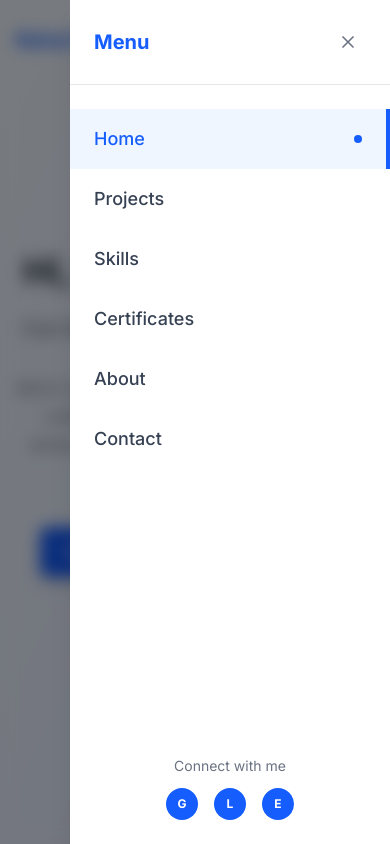
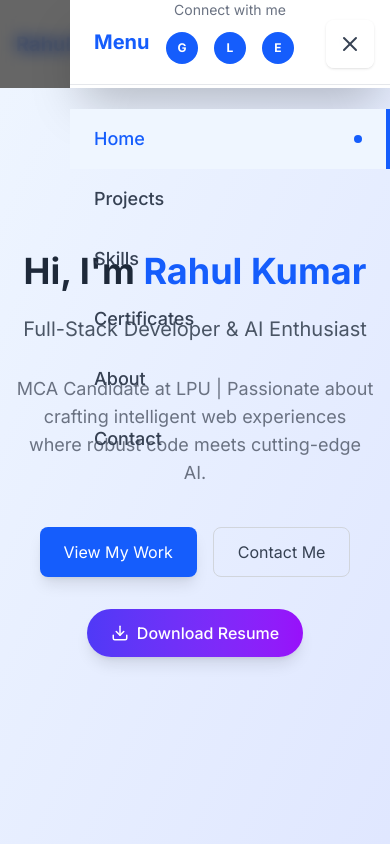
Before and after one commit to isha1946/Portfolio, a Next.js app: page / in a window 390 px wide. Both pictures are taken after a click on the button 354 px from the left and 40 px from the top of the page. Shown: the top 844 px of the page. Built offline with nearby package versions, Linux system fonts and the light colour scheme.

Commit message:
Responsive

```diff
--- a/src/components/Navigation.tsx
+++ b/src/components/Navigation.tsx
@@ -38,23 +38,15 @@ export default function Navigation() {
 
   // Close mobile menu when clicking outside or on link
   useEffect(() => {
-  const handleClickOutside = (event: MouseEvent) => {
-    const target = event.target as HTMLElement | null;
-    if (
-      isMobileMenuOpen &&
-      target &&
-      !target.closest('.mobile-menu-container')
-    ) {
+    const handleClickOutside = (event) => {
+      if (isMobileMenuOpen && !event.target.closest('.mobile-menu-container')) {
         setIsMobileMenuOpen(false);
       }
     };
 
     document.addEventListener('click', handleClickOutside);
-  return () => {
-    document.removeEventListener('click', handleClickOutside);
-  };
+    return () => document.removeEventListener('click', handleClickOutside);
   }, [isMobileMenuOpen]);
-
 
   // Prevent scroll when mobile menu is open
   useEffect(() => {
@@ -78,22 +70,26 @@ export default function Navigation() {
     { name: 'Contact', href: '#contact' }
   ];
 
-  const handleNavClick = (href: string) => {
+  const handleNavClick = (href) => {
     setIsMobileMenuOpen(false);
     const element = document.querySelector(href);
-  if (element instanceof HTMLElement) {
+    if (element) {
       element.scrollIntoView({ behavior: 'smooth' });
     }
   };
-
 
   return (
     <motion.nav
       initial={{ y: -100 }}
       animate={{ y: 0 }}
-      className={`fixed w-full z-50 transition-all duration-300 ${
-        isScrolled ? 'bg-white/95 backdrop-blur-md shadow-lg py-3' : 'bg-transparent py-5'
+      className={`fixed w-full z-[9999] transition-all duration-300 ${
+        isScrolled ? 'bg-white shadow-lg py-3' : 'bg-white/95 backdrop-blur-sm py-5'
       }`}
+      style={{
+        WebkitBackfaceVisibility: 'hidden',
+        backfaceVisibility: 'hidden',
+        transform: 'translateZ(0)',
+      }}
     >
       <div className="container mx-auto px-4 flex justify-between items-center">
         {/* Logo */}
@@ -137,11 +133,15 @@ export default function Navigation() {
 
         {/* Mobile menu button */}
         <motion.button
-          whileHover={{ scale: 1.1 }}
-          whileTap={{ scale: 0.9 }}
+          whileHover={{ scale: 1.05 }}
+          whileTap={{ scale: 0.95 }}
           onClick={() => setIsMobileMenuOpen(!isMobileMenuOpen)}
-          className="md:hidden p-2 text-gray-700 hover:text-blue-600 transition-colors mobile-menu-container"
+          className="md:hidden p-3 text-gray-700 hover:text-blue-600 transition-colors mobile-menu-container relative z-[10000] bg-white/90 backdrop-blur-sm rounded-lg shadow-sm"
           aria-label="Toggle mobile menu"
+          style={{
+            WebkitTapHighlightColor: 'transparent',
+            touchAction: 'manipulation',
+          }}
         >
           <AnimatePresence mode="wait">
             {isMobileMenuOpen ? (
@@ -177,8 +177,13 @@ export default function Navigation() {
             animate={{ opacity: 1 }}
             exit={{ opacity: 0 }}
             transition={{ duration: 0.3 }}
-            className="fixed inset-0 bg-black/50 backdrop-blur-sm z-40 md:hidden"
+            className="fixed inset-0 bg-black/60 backdrop-blur-sm z-[9998] md:hidden"
             onClick={() => setIsMobileMenuOpen(false)}
+            style={{
+              WebkitBackfaceVisibility: 'hidden',
+              backfaceVisibility: 'hidden',
+              transform: 'translateZ(0)',
+            }}
           />
         )}
       </AnimatePresence>
@@ -192,11 +197,17 @@ export default function Navigation() {
             exit={{ x: '100%' }}
             transition={{
               type: 'spring',
-              stiffness: 300,
-              damping: 30,
-              duration: 0.4
+              stiffness: 400,
+              damping: 40,
+              duration: 0.3
             }}
-            className="fixed top-0 right-0 h-full w-80 max-w-[85vw] bg-white shadow-xl z-50 md:hidden mobile-menu-container"
+            className="fixed top-0 right-0 h-full w-80 max-w-[85vw] bg-white shadow-2xl z-[9999] md:hidden mobile-menu-container"
+            style={{
+              WebkitBackfaceVisibility: 'hidden',
+              backfaceVisibility: 'hidden',
+              transform: 'translateZ(0)',
+              willChange: 'transform',
+            }}
           >
             {/* Mobile menu header */}
             <div className="flex items-center justify-between p-6 border-b border-gray-200">
```
Lines whose indentation alone changed are shown as unchanged.
